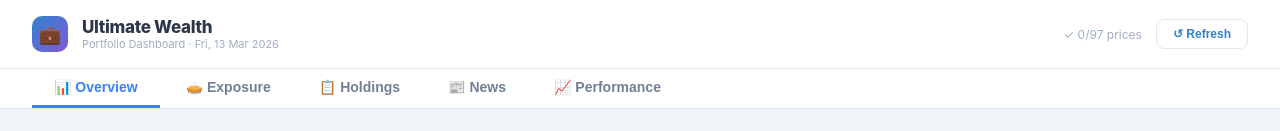
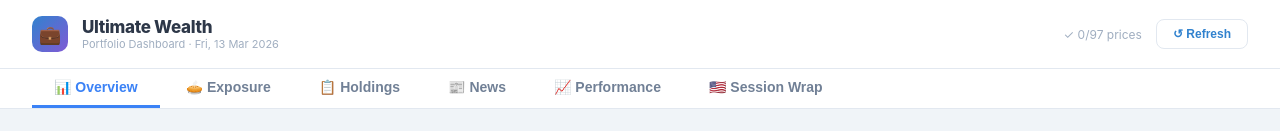
Before and after one commit to philhorner88/MacroDashboard, a React (Vite) app: page / in a window 1280 px wide. Shown: the top 131 px of the page. Built offline with nearby package versions, Linux system fonts and the light colour scheme; no server answers.

Commit message:
Update App.jsx

```diff
--- a/src/App.jsx
+++ b/src/App.jsx
@@ -4,6 +4,7 @@ import ExposureTab    from './components/ExposureTab'
 import HoldingsTab    from './components/HoldingsTab'
 import NewsTab        from './components/NewsTab'
 import PerformanceTab from './components/PerformanceTab'
+import SessionWrapTab from './components/SessionWrapTab'
 import { PORTFOLIO }  from './data/portfolio'
 import { fetchAllPrices } from './data/api'
 
@@ -13,6 +14,7 @@ const TABS = [
   { id: 'holdings',    label: '📋  Holdings'    },
   { id: 'news',        label: '📰  News'        },
   { id: 'performance', label: '📈  Performance' },
+  { id: 'wrap',        label: '🇺🇸  Session Wrap' },
 ]
 
 const STORAGE_KEY = 'deleted_tickers'
@@ -124,6 +126,7 @@ export default function App() {
         {tab === 'holdings'    && <HoldingsTab    prices={prices} loading={loading} {...deletedProps} />}
         {tab === 'news'        && <NewsTab />}
         {tab === 'performance' && <PerformanceTab prices={prices} />}
+        {tab === 'wrap'        && <SessionWrapTab prices={prices} loading={loading} deleted={deleted} />}
       </div>
 
       <div style={{
```
